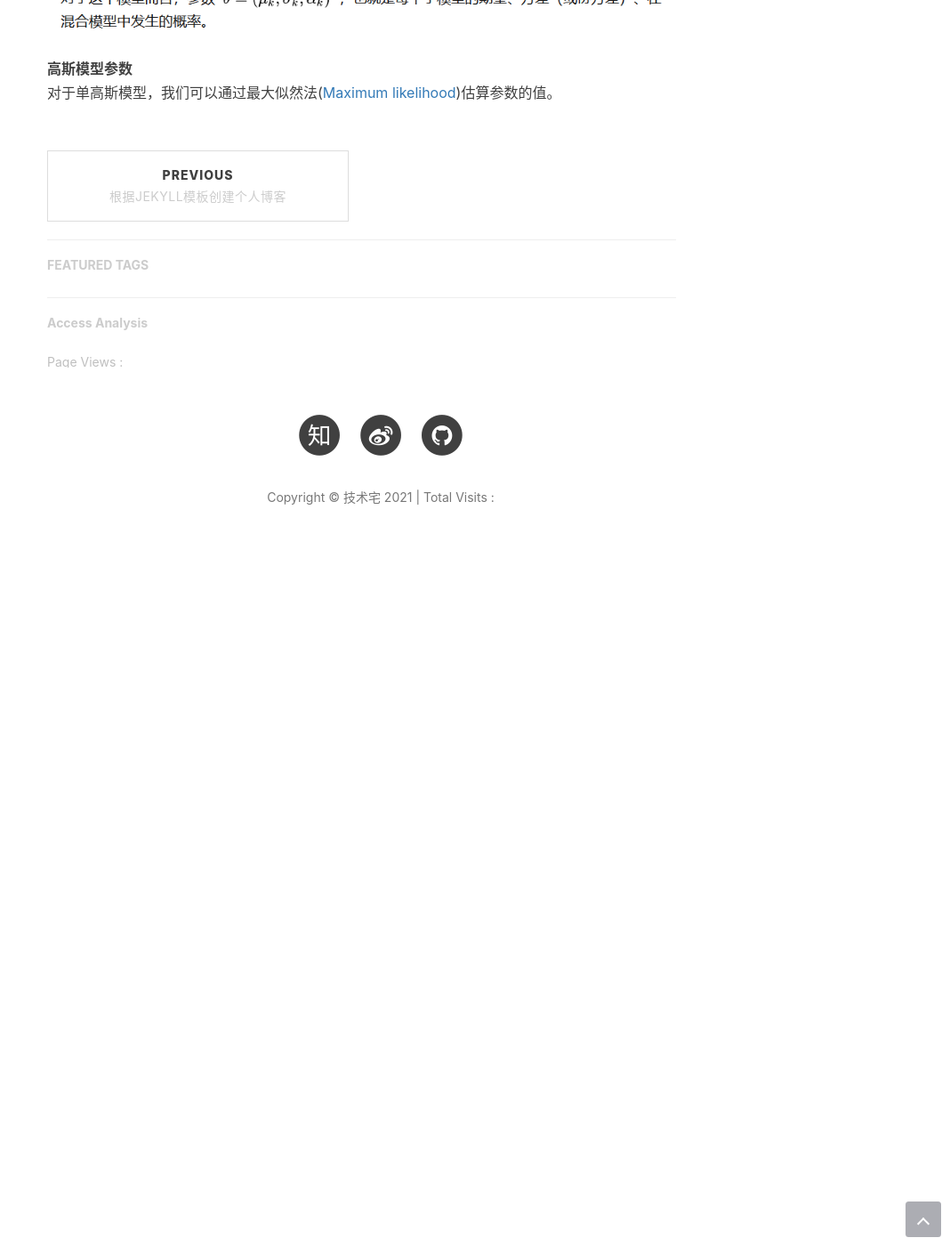
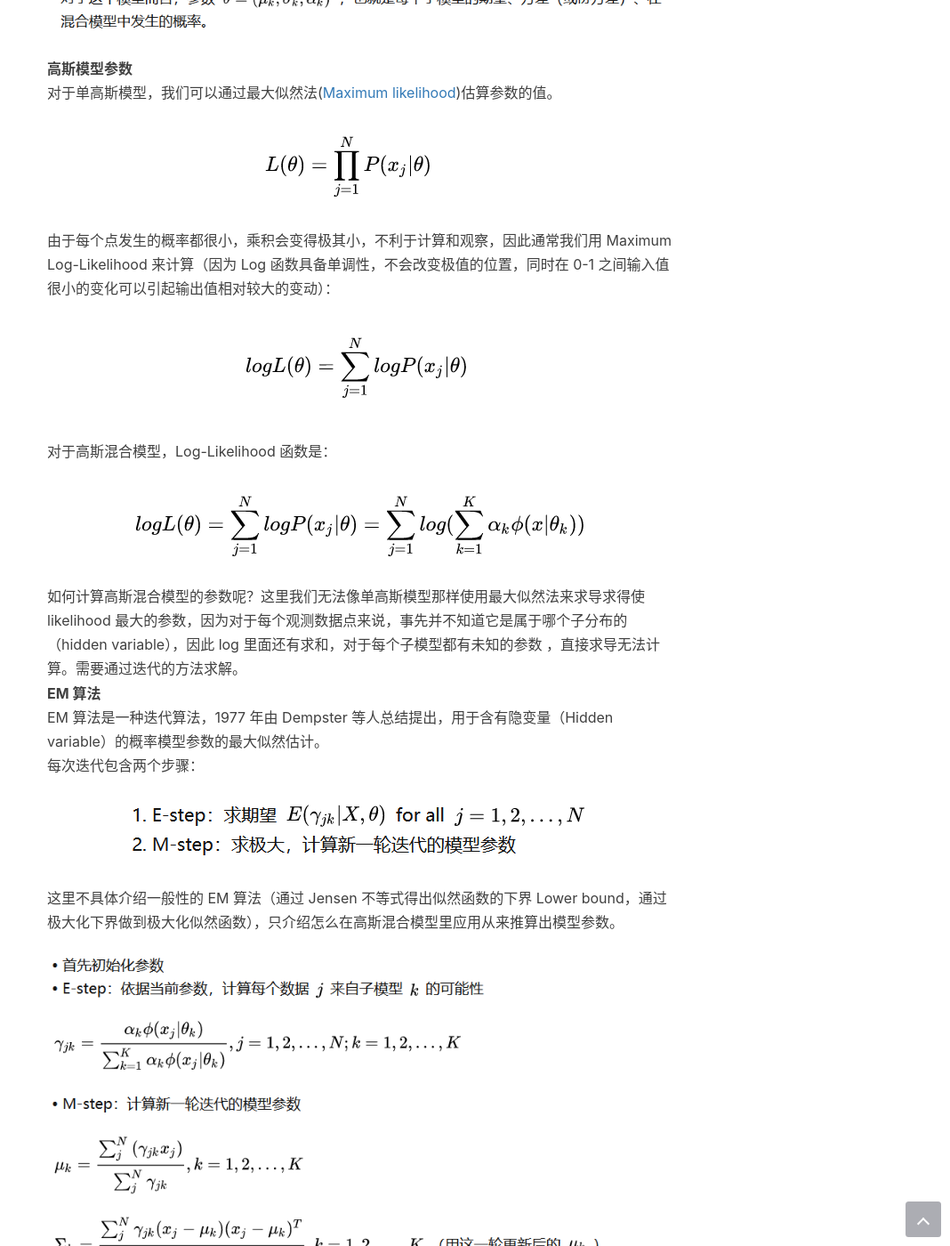
Before and after one commit to currywhm/currywhm.github.io, a Jekyll site: the page built from _posts/2021-05-15-gaussian-mixture-model.markdown, in a window 1280 px wide and 1400 px high, scrolled down 2138 px. Shown: the whole window at 89% size, without its empty margins (212-1280 px from the left). Built offline with Jekyll 4.4.1, drawn with Linux system fonts in a browser that asks for light colours; nearby versions of some CDN libraries; comment, search, counter and statistics services are not loaded; before the commit the page ends 2774 px from its top, so only the background shows below that; some of the changed text lies outside the part shown.

Commit message:
1.高斯混合算法

```diff
--- a/_posts/2021-05-15-gaussian-mixture-model.markdown
+++ b/_posts/2021-05-15-gaussian-mixture-model.markdown
@@ -29,3 +29,18 @@ tags:
 
 **高斯模型参数**
 对于单高斯模型，我们可以通过最大似然法([Maximum likelihood](https://www.cnblogs.com/wjy-lulu/p/7010258.html))估算参数的值。
+![pdf](/img/in-post/gaussian_model/pdf.png)
+由于每个点发生的概率都很小，乘积会变得极其小，不利于计算和观察，因此通常我们用 Maximum Log-Likelihood 来计算（因为 Log 函数具备单调性，不会改变极值的位置，同时在 0-1 之间输入值很小的变化可以引起输出值相对较大的变动）：
+![log](/img/in-post/gaussian_model/log.png)
+对于高斯混合模型，Log-Likelihood 函数是：
+![log](/img/in-post/gaussian_model/log-like.png)
+如何计算高斯混合模型的参数呢？这里我们无法像单高斯模型那样使用最大似然法来求导求得使 likelihood 最大的参数，因为对于每个观测数据点来说，事先并不知道它是属于哪个子分布的（hidden variable），因此 log 里面还有求和，对于每个子模型都有未知的参数 ，直接求导无法计算。需要通过迭代的方法求解。
+**EM 算法**
+EM 算法是一种迭代算法，1977 年由 Dempster 等人总结提出，用于含有隐变量（Hidden variable）的概率模型参数的最大似然估计。
+每次迭代包含两个步骤：
+![log](/img/in-post/gaussian_model/s-step.png)
+这里不具体介绍一般性的 EM 算法（通过 Jensen 不等式得出似然函数的下界 Lower bound，通过极大化下界做到极大化似然函数），只介绍怎么在高斯混合模型里应用从来推算出模型参数。
+![log](/img/in-post/gaussian_model/e-step.png)
+至此，我们就找到了高斯混合模型的参数。需要注意的是，EM 算法具备收敛性，但并不保证找到全局最大值，有可能找到局部最大值。解决方法是初始化几次不同的参数进行迭代，取结果最好的那次。
+
+**代码实现**
```
Also changed, not shown: img/in-post/gaussian_model/e-step.png (added), img/in-post/gaussian_model/log-like.png (added), img/in-post/gaussian_model/log.png (added), img/in-post/gaussian_model/pdf.png (added), img/in-post/gaussian_model/s-step.png (added).
